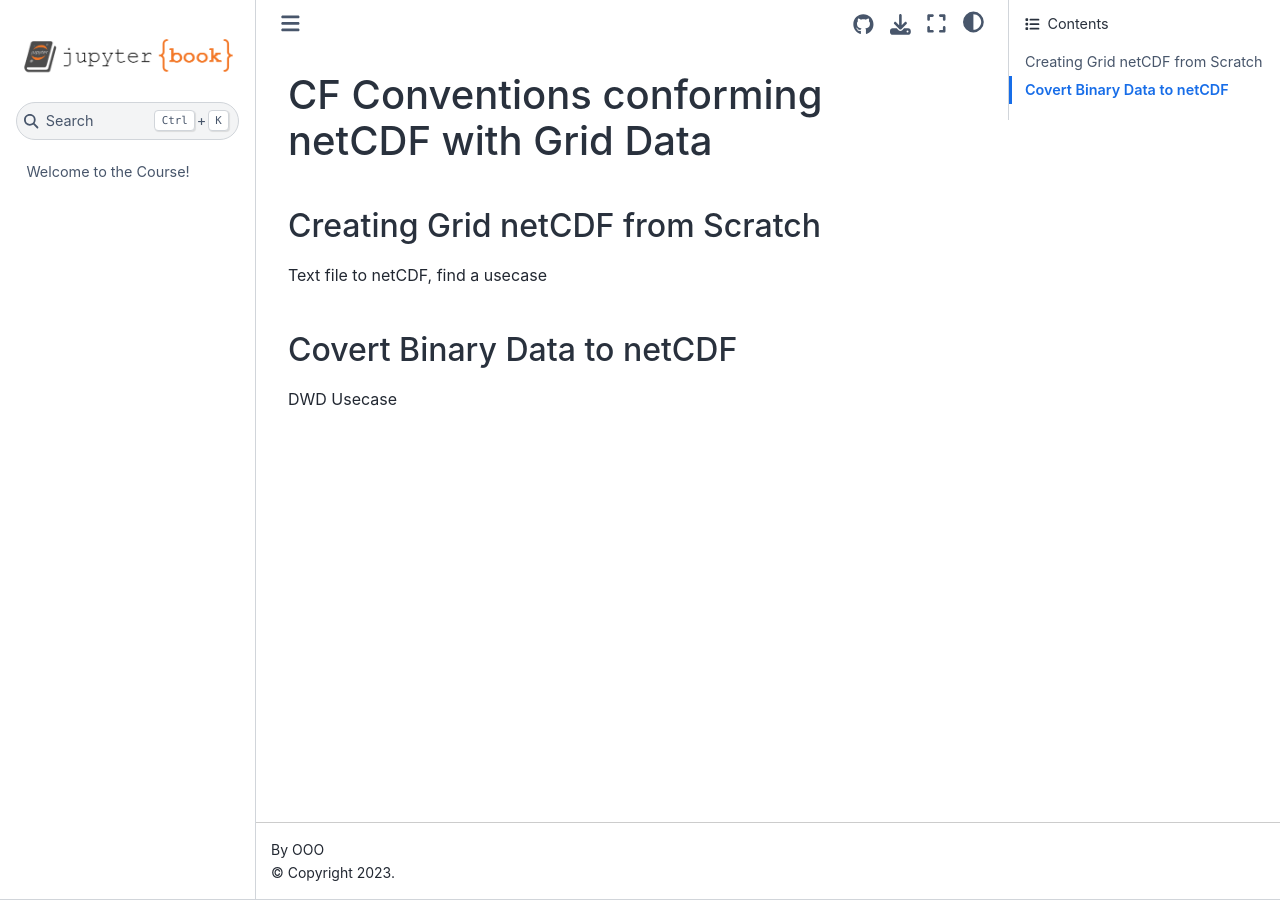
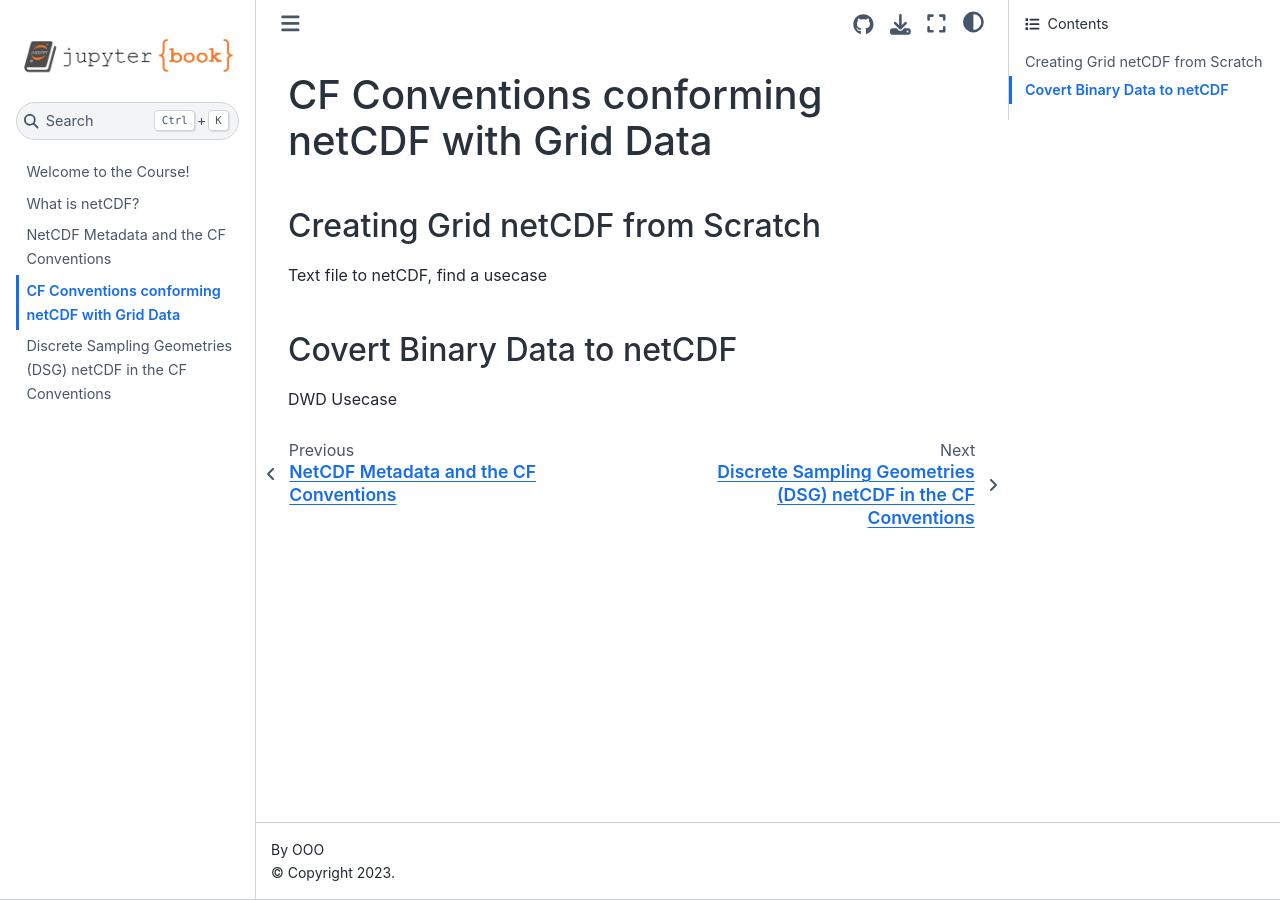
Before and after one commit to Shirobakaidou/cfbook, a Jupyter Book: the page built from cf_grid.ipynb, in a window 1280 px wide. Built offline with Jupyter Book 1.0.4 settings and Sphinx 7.4.7 and the Sphinx Book theme 1.1.4, drawn with Linux system fonts in a browser that asks for light colours; pages that are not in the unit, such as notebooks, are missing from menus.

Commit message:
update toc yaml file

```diff
--- a/_toc.yml
+++ b/_toc.yml
@@ -4,7 +4,7 @@
 format: jb-book
 root: intro
 chapters:
-- file: markdown
-- file: notebooks
-- file: markdown-notebooks
-- file: cf_conventions_101
+- file: netcdf_101
+- file: cf_101
+- file: cf_grid
+- file: cf_dsg
```
